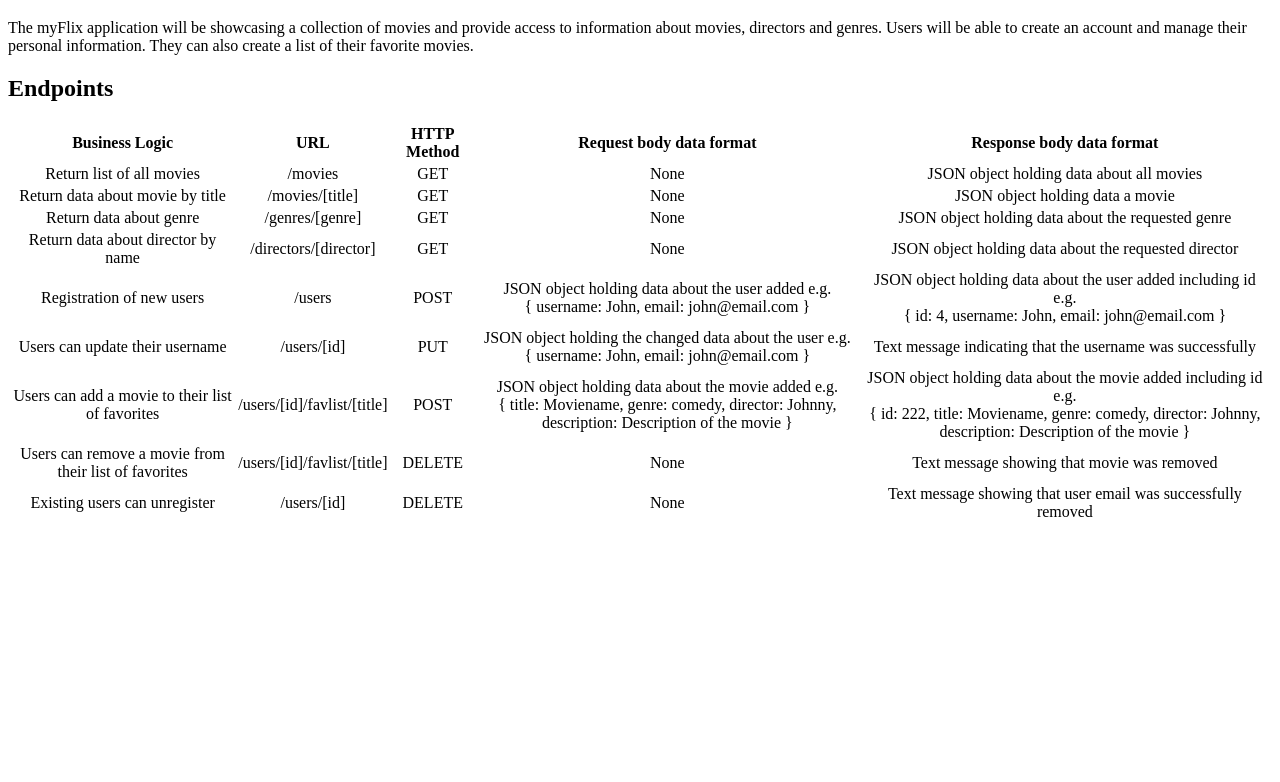
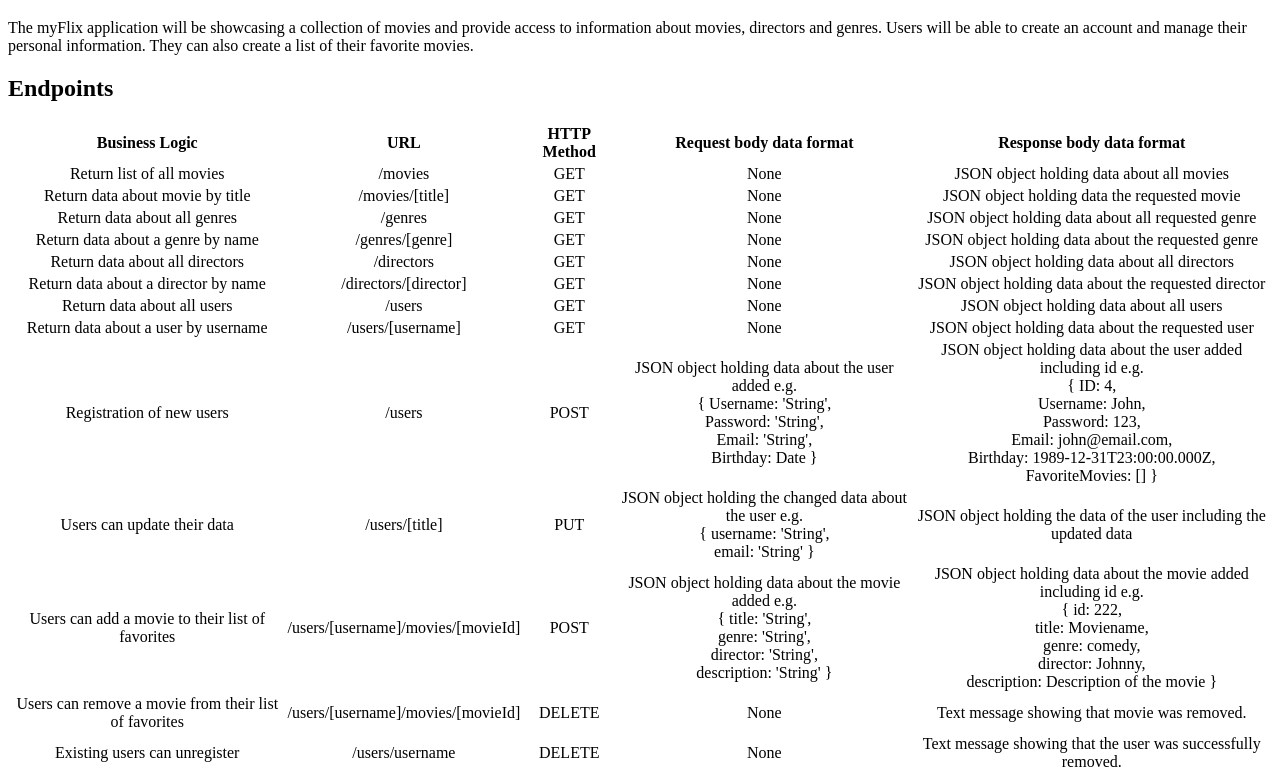
Before and after one commit to Doris24/movie-api, a website: page public/documentation.html in a window 1280 px wide. Shown: the part 61-843 px from the top of the page. Before the commit the page ends 800 px from the top, so only its background shows below. Drawn offline with Linux system fonts and the light colour scheme.

Commit message:
Updated documentation.html

```diff
--- a/public/documentation.html
+++ b/public/documentation.html
@@ -19,6 +19,7 @@
         <th>Request body data format</th>
         <th>Response body data format</th>
       </tr>
+    <!-- 1 -->
       <tr>
         <td>Return list of all movies</td>
         <td>/movies</td>
@@ -26,61 +27,101 @@
         <td>None</td>
         <td>JSON object holding data about all movies</td>
       </tr>
+    <!-- 2 -->
       <tr>
         <td>Return data about movie by title</td>
         <td>/movies/[title]</td>
         <td>GET</td>
         <td>None</td>
-        <td>JSON object holding data a movie</td>
+        <td>JSON object holding data the requested movie</td>
       </tr>
+    <!-- 3 -->
       <tr>
-        <td>Return data about genre</td>
+        <td>Return data about all genres</td>
+        <td>/genres</td>
+        <td>GET</td>
+        <td>None</td>
+        <td>JSON object holding data about all requested genre</td>
+      </tr>
+    <!-- 4 -->
+      <tr>
+        <td>Return data about a genre by name</td>
         <td>/genres/[genre]</td>
         <td>GET</td>
         <td>None</td>
         <td>JSON object holding data about the requested genre</td>
       </tr>
+    <!-- 5 -->
       <tr>
-        <td>Return data about director by name</td>
+        <td>Return data about all directors</td>
+        <td>/directors</td>
+        <td>GET</td>
+        <td>None</td>
+        <td>JSON object holding data about all directors</td>
+      </tr>
+    <!-- 6 -->
+      <tr>
+        <td>Return data about a director by name</td>
         <td>/directors/[director]</td>
         <td>GET</td>
         <td>None</td>
         <td>JSON object holding data about the requested director</td>
       </tr>
+    <!-- 7 -->
+      <tr>
+        <td>Return data about all users</td>
+        <td>/users</td>
+        <td>GET</td>
+        <td>None</td>
+        <td>JSON object holding data about all users</td>
+      </tr>
+    <!-- 8 -->
+      <tr>
+        <td>Return data about a user by username</td>
+        <td>/users/[username]</td>
+        <td>GET</td>
+        <td>None</td>
+        <td>JSON object holding data about the requested user</td>
+      </tr>
+    <!-- 9 -->
       <tr>
         <td>Registration of new users</td>
         <td>/users</td>
         <td>POST</td>
-        <td>JSON object holding data about the user added e.g. <br>{ username: John, email: john@email.com }</td>
-        <td>JSON object holding data about the user added including id e.g. <br> { id: 4, username: John, email: john@email.com }</td>
+        <td>JSON object holding data about the user added e.g. <br>{ Username: 'String', <br>Password: 'String', <br>Email: 'String', <br>Birthday: Date }</td>
+        <td>JSON object holding data about the user added including id e.g. <br> { ID: 4, <br>Username: John, <br>Password: 123, <br>Email: john@email.com, <br>Birthday: 1989-12-31T23:00:00.000Z, FavoriteMovies: [] }</td>
       </tr>
+    <!-- 10 -->
       <tr>
-        <td>Users can update their username</td>
-        <td>/users/[id]</td>
+        <td>Users can update their data</td>
+        <td>/users/[title]</td>
         <td>PUT</td>
-        <td>JSON object holding the changed data about the user e.g. <br>{ username: John, email: john@email.com }</td>
-        <td>Text message indicating that the username was successfully</td>
+        <td>JSON object holding the changed data about the user e.g. <br>{ username: 'String', <br>email: 'String' }</td>
+        <td>JSON object holding the data of the user including the updated data</td>
       </tr>
+    <!-- 11 -->
       <tr>
         <td>Users can add a movie to their list of favorites</td>
-        <td>/users/[id]/favlist/[title]</td>
+        <td>/users/[username]/movies/[movieId]</td>
         <td>POST</td>
-        <td>JSON object holding data about the movie added e.g. <br>{ title: Moviename, genre: comedy, director: Johnny, description: Description of the movie }</td>
-        <td>JSON object holding data about the movie added including id e.g. <br>{ id: 222, title: Moviename, genre: comedy, director: Johnny, description: Description of the movie }</td>
+        <td>JSON object holding data about the movie added e.g. <br>{ title: 'String', <br>genre: 'String', <br>director: 'String', <br>description: 'String' }</td>
+        <td>JSON object holding data about the movie added including id e.g. <br>{ id: 222, <br>title: Moviename, <br>genre: comedy, <br>director: Johnny, <br>description: Description of the movie }</td>
       </tr>
+    <!-- 12 -->
       <tr>
         <td>Users can remove a movie from their list of favorites</td>
-        <td>/users/[id]/favlist/[title]</td>
+        <td>/users/[username]/movies/[movieId]</td>
         <td>DELETE</td>
         <td>None</td>
-        <td>Text message showing that movie was removed</td>
+        <td>Text message showing that movie was removed.</td>
       </tr>
+    <!-- 13 -->
       <tr>
         <td>Existing users can unregister</td>
-        <td>/users/[id]</td>
+        <td>/users/username</td>
         <td>DELETE</td>
         <td>None</td>
-        <td>Text message showing that user email was successfully removed</td>
+        <td>Text message showing that the user was successfully removed.</td>
       </tr>
     </table>
   </body>
```
